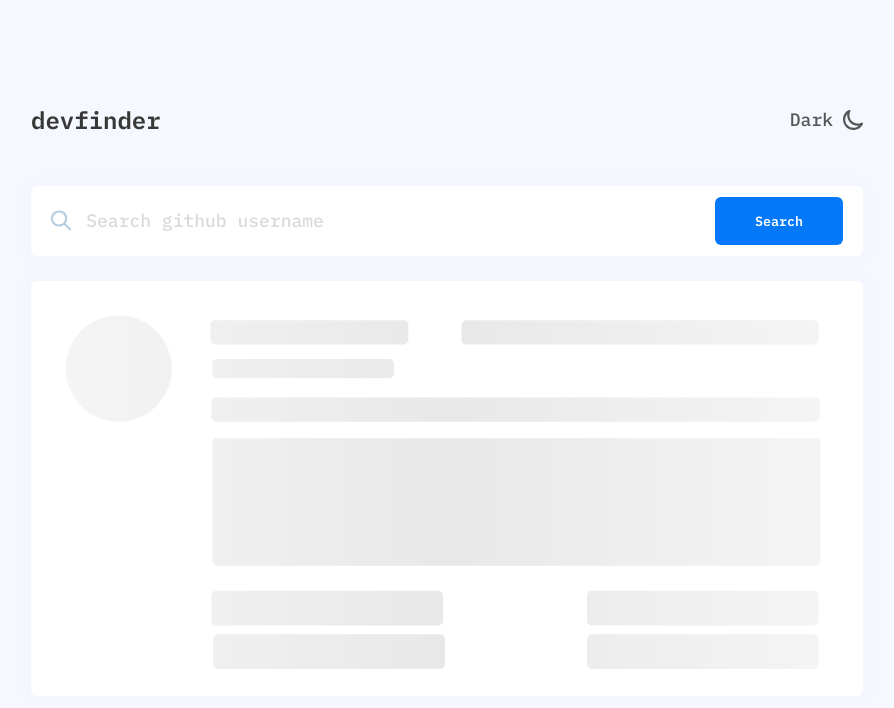
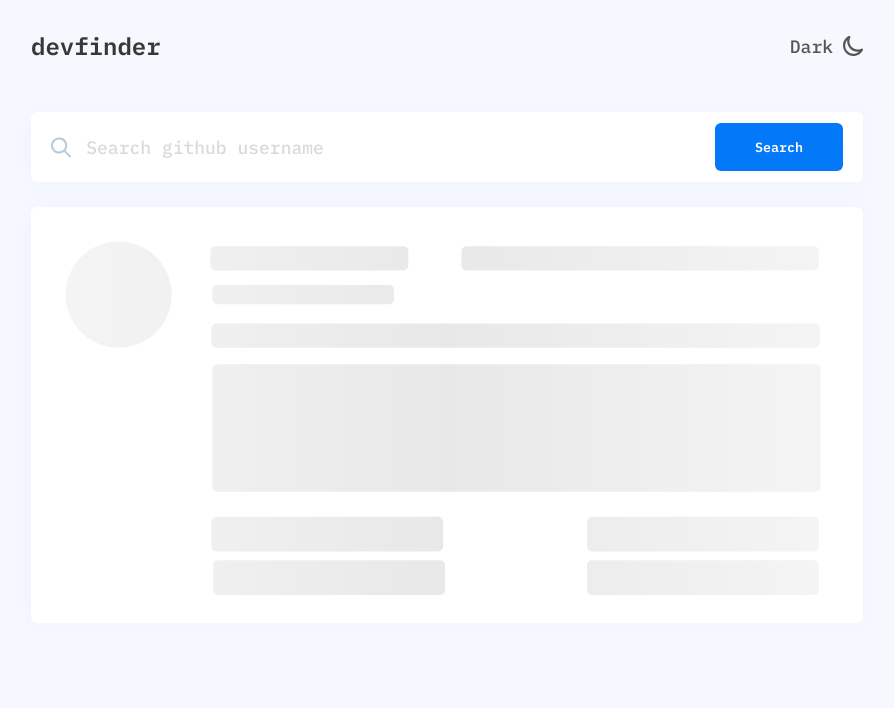
Before and after one commit to ramatov-zulfikor/devfinder, a React (Create React App) app: page / in a window 1280 px wide. Shown: the top 708 px of the page, without its empty margins (193-1087 px from the left). Built offline with nearby package versions, Linux system fonts and the light colour scheme.

Commit message:
Design fixes

```diff
--- a/src/scss/index.scss
+++ b/src/scss/index.scss
@@ -10,8 +10,6 @@
 	min-height: 100vh;
 }
 body {
-	display: flex;
-	align-items: center;
 	background-color: #f5f8ff;
 	transition: all 0.2s linear;
 	&.dark {
@@ -73,7 +71,7 @@
 .devfinder {
 	max-width: 55vw;
 	width: 100%;
-	margin: auto;
+	margin: 30px auto 0px;
 	&__header {
 		display: flex;
 		align-items: center;
```
